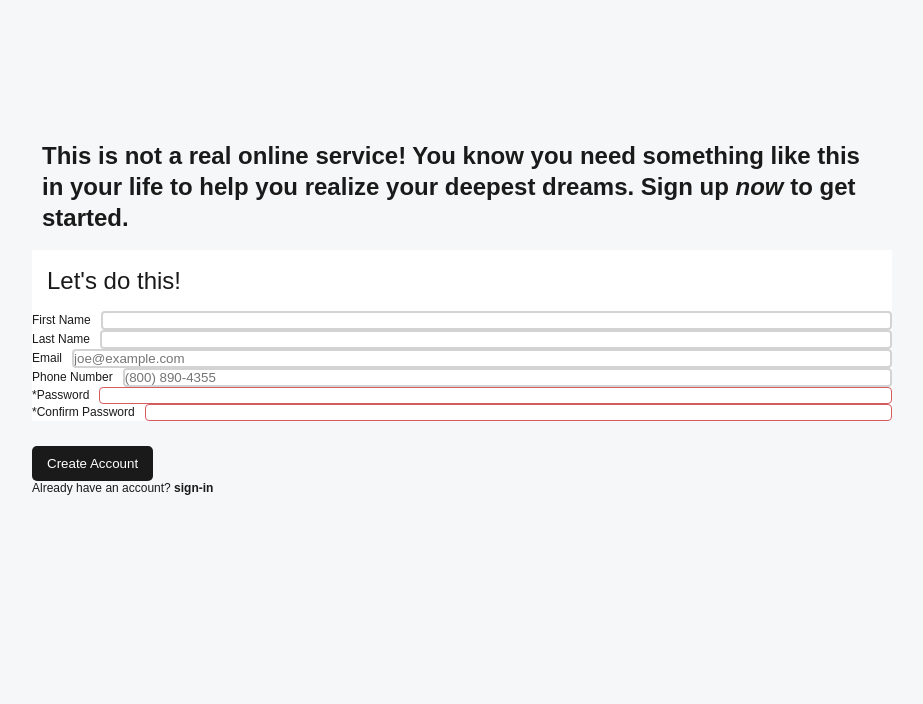
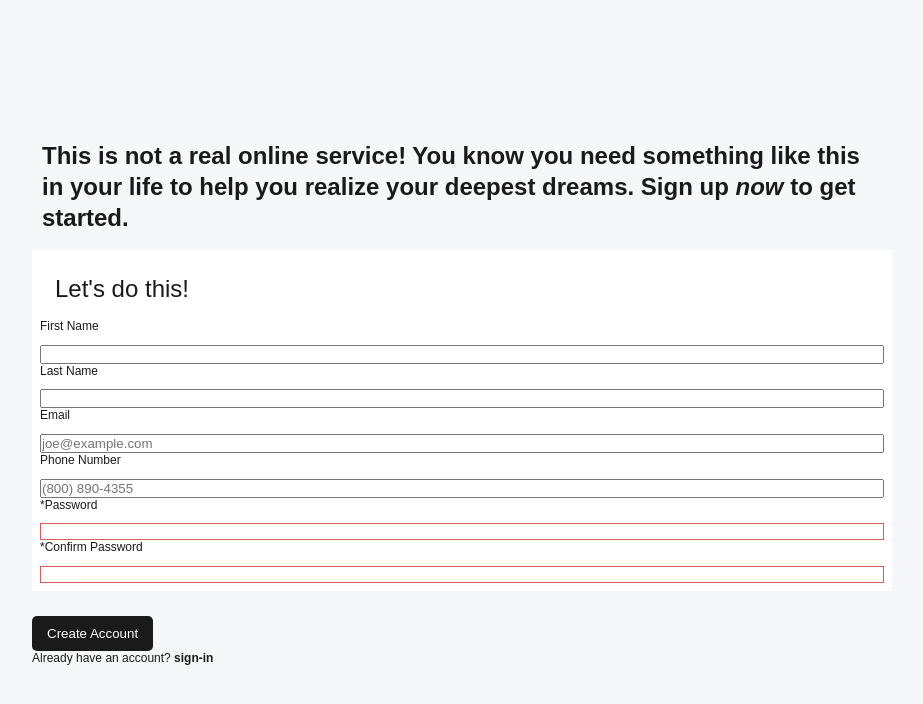
Before and after one commit to luke-c-fisher/sign-up-form, a plain HTML site: page index.html in a window 1280 px wide. Shown: the whole page, without its empty margins (338-1261 px from the left). Drawn offline with Linux system fonts and the light colour scheme.

Commit message:
Remove flexbox rules for .sign-up-form, replace with padding, and alter the flexbox rules in .form-row to column to place each label on top of each input

```diff
--- a/styles.css
+++ b/styles.css
@@ -38,28 +38,26 @@ h1 {
 }
 
 .sign-up-form {
-    display: flex;
-    flex-direction: column;
     gap: 10px;
+    padding: 8px;
     background-color:#FFFFFF;
 }
 
 .form-row {
     display: flex;
-    flex-direction: row;
+    flex-direction: column;
     gap: 10px;
-    align-items: center;
+    /* align-items: center; */
 }
 
-.form-row label {
-    flex-shrink: 0;
+.form-row > label {
+    flex: 2;
+
 }
 
-.form-row input {
-    flex: 1;
+.form-row > input {
+    flex: 3;
 
-    border: 2px solid lightgrey;
-    border-radius: 4px;
 }
 
 .form-row input[id="password"] {
```
